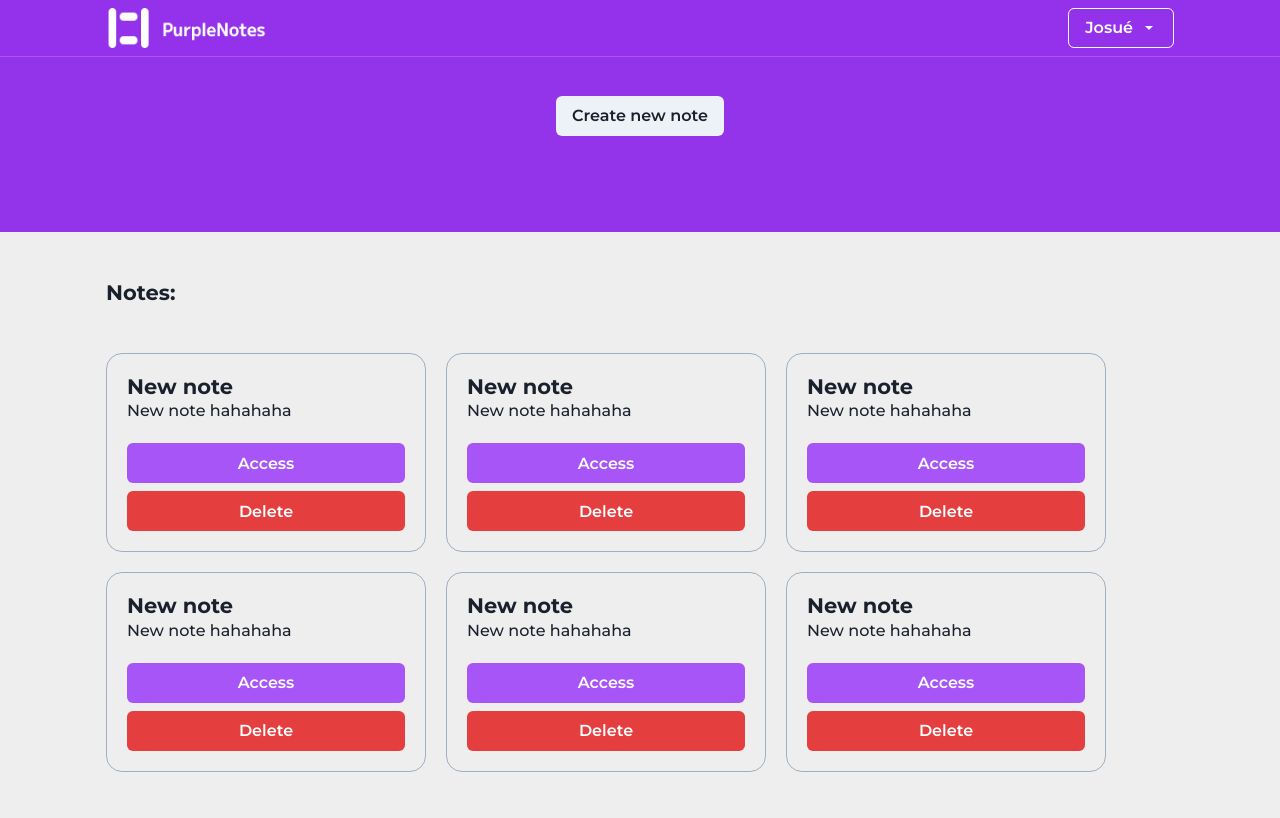
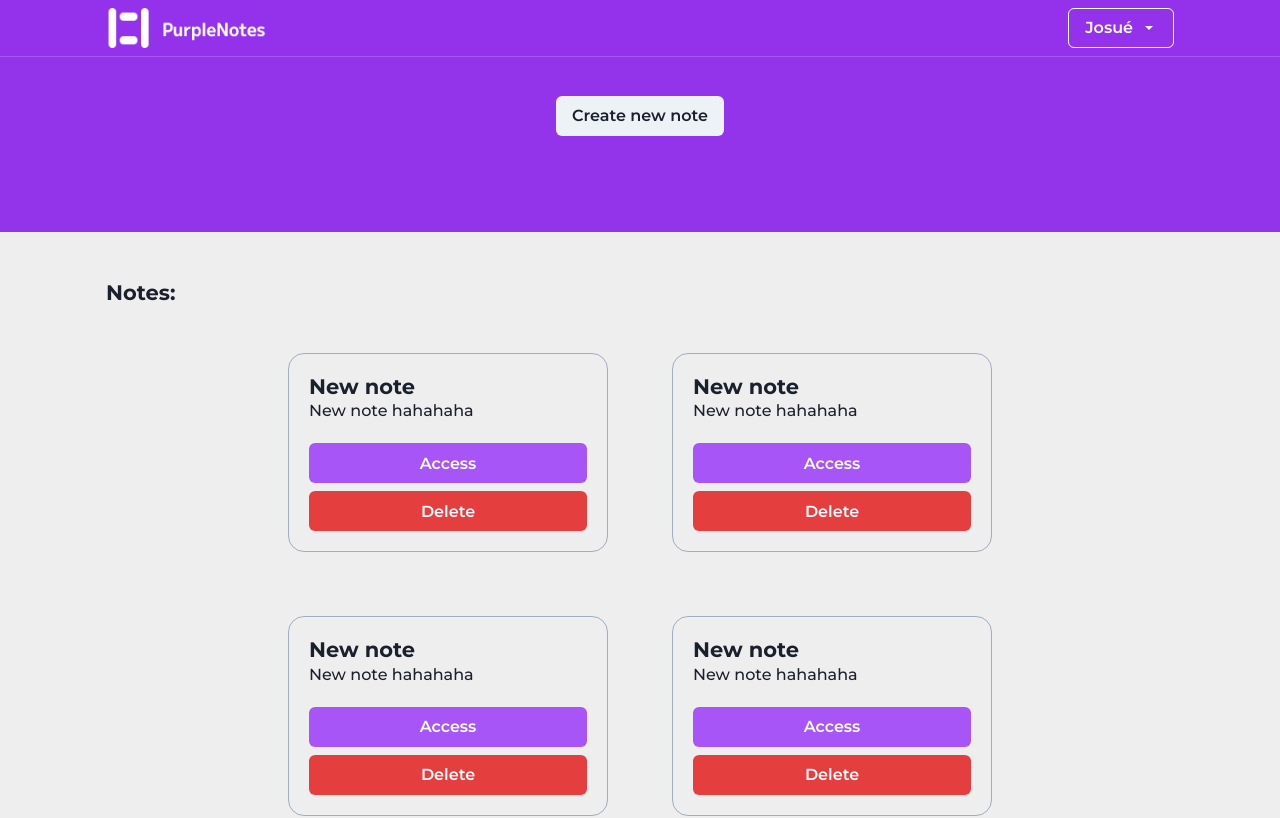
Before and after one commit to josuenm/purplenotes-frontend, a Next.js app: page /dashboard in a window 1280 px wide. Shown: the top 818 px of the page. Built offline with nearby package versions, Linux system fonts and the light colour scheme.

Commit message:
Note list updated

```diff
--- a/src/pages/dashboard/index.tsx
+++ b/src/pages/dashboard/index.tsx
@@ -120,11 +120,12 @@ const Dashboard: NextPage = () => {
         <Heading fontSize={21}>Notes:</Heading>
 
         <Flex
-          w={["full", "full", "fit-content"]}
+          w={["full", "full", "full"]}
           mx="auto"
           mt={12}
           direction={["column", "column", "row"]}
-          gap={5}
+          justify="center"
+          gap={[5, 5, 16]}
           flexWrap="wrap"
         >
           {notes.map((item) => (
```
